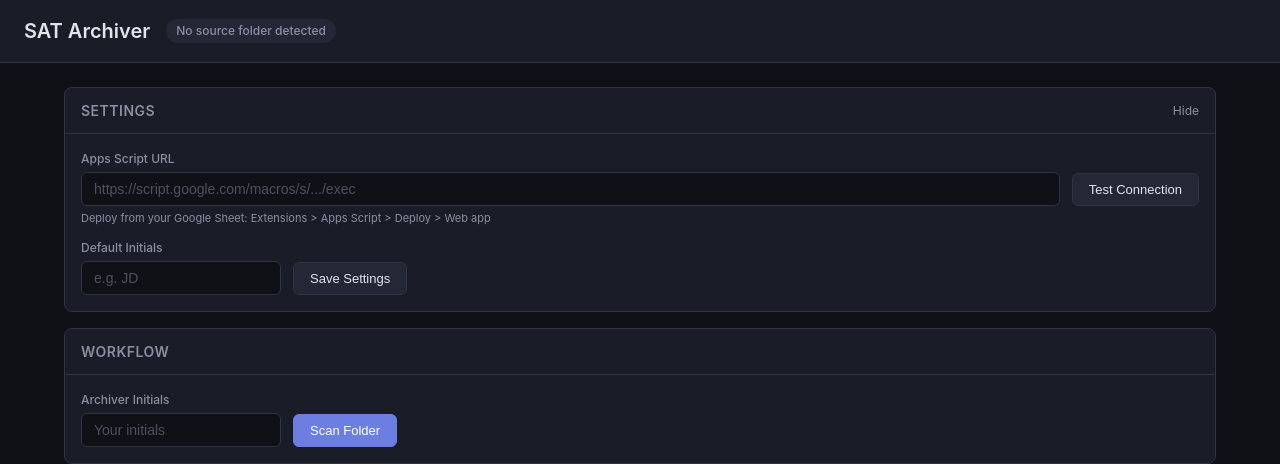
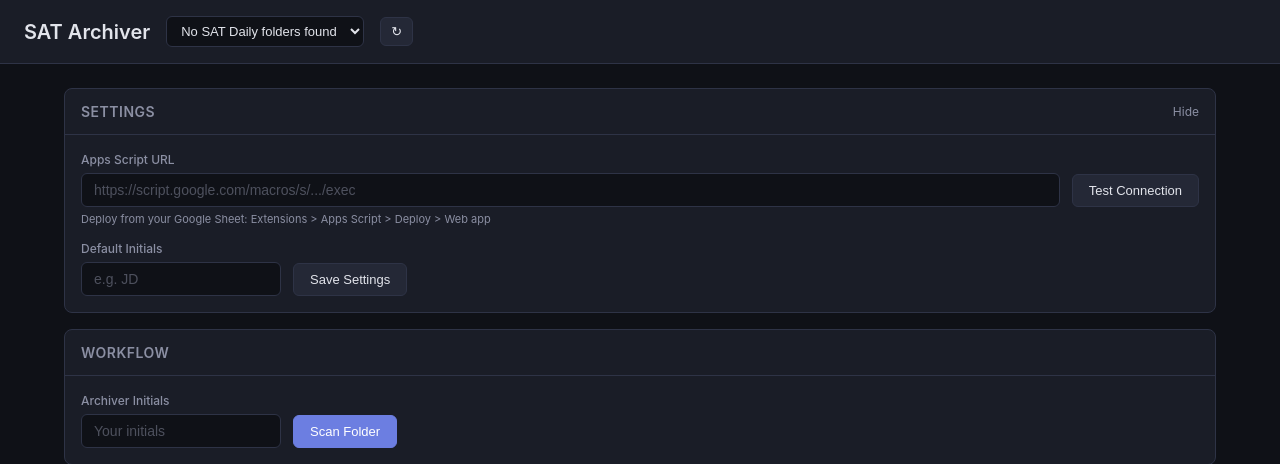
Before and after one commit to Akunsinu/file-automation, a Flask app: page / in a window 1280 px wide. Shown: the top 464 px of the page. Run offline with Flask 3, Linux system fonts and the light colour scheme.

Commit message:
Add folder picker dropdown and improve Apps Script error handling
Replace static source folder badge with a dropdown to select which
SAT Daily folder to scan. Add /api/folders endpoint and refresh button
to dynamically list available folders. Improve test_connection to
detect HTML responses from misconfigured Apps Script deployments.

Co-Authored-By: Claude Opus 4.6 <noreply@anthropic.com>

```diff
--- a/sat_archiver/gui.py
+++ b/sat_archiver/gui.py
@@ -2,6 +2,7 @@
 
 from __future__ import annotations
 
+import glob
 import json
 import webbrowser
 from pathlib import Path
@@ -9,7 +10,7 @@ from threading import Timer
 
 from flask import Flask, jsonify, render_template, request
 
-from .config import ARCHIVE_ROOT
+from .config import ARCHIVE_ROOT, SOURCE_GLOB
 from .main import find_latest_source_folder, load_config
 from .mover import move_items
 from .scanner import scan_folder
@@ -43,17 +44,36 @@ def _save_config(data: dict) -> None:
         f.write("\n")
 
 
+def _list_folders() -> list[dict]:
+    """Return all SAT Daily folders sorted newest-first."""
+    paths = sorted(glob.glob(SOURCE_GLOB), reverse=True)
+    return [{"path": p, "name": Path(p).name} for p in paths if Path(p).is_dir()]
+
+
 @app.route("/")
 def index():
     config = load_config(CONFIG_PATH)
-    source = find_latest_source_folder()
+    folders = _list_folders()
+    latest = find_latest_source_folder()
     return render_template(
         "index.html",
         apps_script_url=config.get("apps_script_url", ""),
         default_initials=config.get("default_initials", ""),
-        source_folder=str(source) if source else "",
+        folders=folders,
+        default_folder=str(latest) if latest else "",
         archive_root=str(ARCHIVE_ROOT),
     )
+
+
+@app.route("/api/folders")
+def api_folders():
+    folders = _list_folders()
+    latest = find_latest_source_folder()
+    return jsonify({
+        "ok": True,
+        "folders": folders,
+        "default": str(latest) if latest else "",
+    })
 
 
 @app.route("/api/settings", methods=["POST"])
@@ -86,7 +106,17 @@ def scan():
     if not initials:
         return jsonify({"ok": False, "message": "Initials are required."}), 400
 
-    source = find_latest_source_folder()
+    # Use explicitly selected folder, or fall back to latest
+    folder_path = data.get("folder", "").strip()
+    if folder_path:
+        source = Path(folder_path)
+        if not source.is_dir():
+            return jsonify({
+                "ok": False,
+                "message": f"Selected folder does not exist: {folder_path}",
+            }), 400
+    else:
+        source = find_latest_source_folder()
     if not source:
         return jsonify({
             "ok": False,
--- a/sat_archiver/templates/index.html
+++ b/sat_archiver/templates/index.html
@@ -165,9 +165,20 @@
 <!-- Header -->
 <div class="header">
   <h1>SAT Archiver</h1>
-  <span class="badge badge-source" id="source-badge">
-    {{ source_folder if source_folder else "No source folder detected" }}
-  </span>
+  <select id="folder-select" style="
+    background: var(--bg); color: var(--text); border: 1px solid var(--border);
+    border-radius: 6px; padding: 6px 10px; font-size: 13px; max-width: 400px;
+    outline: none; cursor: pointer;
+  ">
+    {% if folders %}
+      {% for f in folders %}
+      <option value="{{ f.path }}" {% if f.path == default_folder %}selected{% endif %}>{{ f.name }}</option>
+      {% endfor %}
+    {% else %}
+      <option value="" disabled selected>No SAT Daily folders found</option>
+    {% endif %}
+  </select>
+  <button onclick="refreshFolders()" title="Refresh folder list" style="padding: 6px 10px; font-size: 13px;">&#x21bb;</button>
 </div>
 
 <!-- Main Content -->
@@ -328,6 +339,36 @@ async function testConnection() {
   btn.disabled = false;
 }
 
+/* ── Folder picker ────────────────────────────────────────── */
+async function refreshFolders() {
+  setStatus('Refreshing folder list...', 'loading');
+  try {
+    const resp = await fetch('/api/folders');
+    const res = await resp.json();
+    const sel = document.getElementById('folder-select');
+    sel.innerHTML = '';
+    if (res.folders && res.folders.length > 0) {
+      for (const f of res.folders) {
+        const opt = document.createElement('option');
+        opt.value = f.path;
+        opt.textContent = f.name;
+        if (f.path === res.default) opt.selected = true;
+        sel.appendChild(opt);
+      }
+    } else {
+      const opt = document.createElement('option');
+      opt.value = '';
+      opt.disabled = true;
+      opt.selected = true;
+      opt.textContent = 'No SAT Daily folders found';
+      sel.appendChild(opt);
+    }
+    setStatus('Folder list refreshed.', 'success');
+  } catch (e) {
+    setStatus('Failed to refresh folders: ' + e.message, 'error');
+  }
+}
+
 /* ── Scan ─────────────────────────────────────────────────── */
 async function scanFolder() {
   const initials = document.getElementById('initials').value.trim();
@@ -335,11 +376,16 @@ async function scanFolder() {
     setStatus('Please enter your initials.', 'error');
     return;
   }
+  const folder = document.getElementById('folder-select').value;
+  if (!folder) {
+    setStatus('No folder selected.', 'error');
+    return;
+  }
   const btn = document.getElementById('btn-scan');
   btn.disabled = true;
   setStatus('Scanning folder...', 'loading');
   try {
-    const res = await api('/api/scan', { initials });
+    const res = await api('/api/scan', { initials, folder });
     if (!res.ok) {
       setStatus(res.message, 'error');
       btn.disabled = false;
```
Also changed, not shown: sat_archiver/sheets.py (+11 -1 lines).
